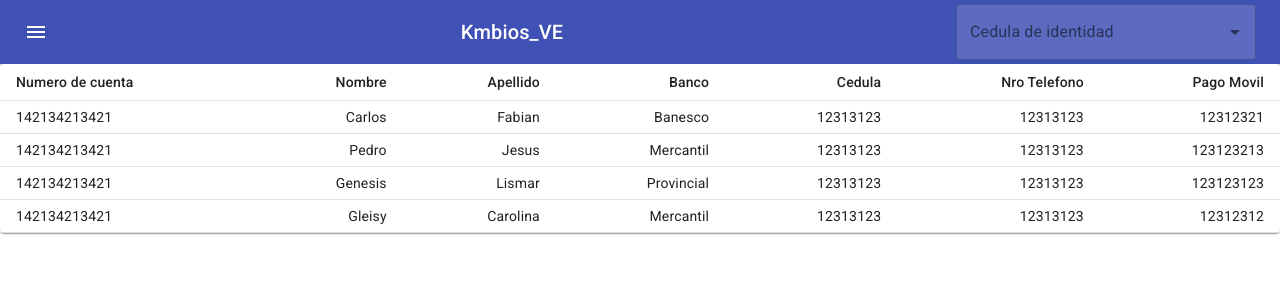
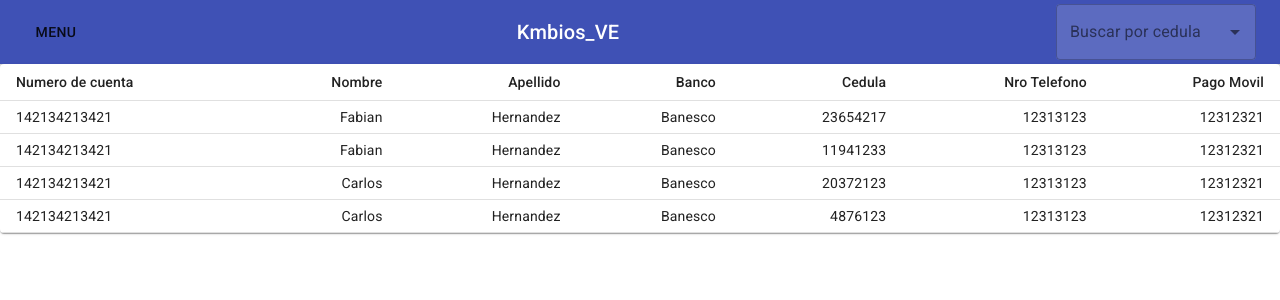
Before and after one commit to bian2510/front-kmbios_ve, a React (Create React App) app: page / in a window 1280 px wide. Shown: the top 300 px of the page. Built offline with nearby package versions, Linux system fonts and the light colour scheme.

Commit message:
autocomplete

```diff
--- a/package.json
+++ b/package.json
@@ -13,6 +13,7 @@
     "material-ui": "^0.20.2",
     "react": "^16.12.0",
     "react-dom": "^16.12.0",
+    "react-router-dom": "^5.1.2",
     "react-scripts": "3.3.0"
   },
   "scripts": {
--- a/src/App.js
+++ b/src/App.js
@@ -1,13 +1,24 @@
-import React from 'react';
+import React, {useState} from 'react';
 import Navigation from './Components/Header/Navigation'
 import './App.css';
 import AccountTable from './Components/Table/Table';
+import FormSignIn from './Components/Form/SignIn'
+import FormCreateBeneficiary  from './Components/Form/CreateBeneficiary'
+
+const beneficiaryData = [
+  {account_number: 142134213421, name: 'Fabian', lastName: 'Hernandez', bank: 'Banesco', personal_id: "23654217", telephone_number: 12313123, mobile_pay: 12312321},
+  {account_number: 142134213421, name: 'Fabian', lastName: 'Hernandez', bank: 'Banesco', personal_id: "11941233", telephone_number: 12313123, mobile_pay: 12312321},
+  {account_number: 142134213421, name: 'Carlos', lastName: 'Hernandez', bank: 'Banesco', personal_id: "20372123", telephone_number: 12313123, mobile_pay: 12312321},
+  {account_number: 142134213421, name: 'Carlos', lastName: 'Hernandez', bank: 'Banesco', personal_id: "4876123", telephone_number: 12313123, mobile_pay: 12312321}
+]
 
 function App() {
+  const [data, filterData] = useState(beneficiaryData)
+  const [temporalData, filterTemporalData] = useState(data)
   return (
     <div className="App">
-      <Navigation/>
-      <AccountTable/>
+      <Navigation data={data} temporalData={temporalData} filterTemporalData={filterTemporalData}/>
+      <AccountTable temporalData={temporalData}/>
     </div>
   );
 }
--- a/src/Components/Header/Autocomplete.jsx
+++ b/src/Components/Header/Autocomplete.jsx
@@ -3,24 +3,24 @@ import React from 'react';
 import TextField from '@material-ui/core/TextField';
 import Autocomplete from '@material-ui/lab/Autocomplete';
 
-export default function SearchBar() {
+export default function SearchBar(props) {
+  const { data, filterTemporalData, temporalData} = props;
+  function filterResult(event, data) {
+    filterTemporalData(data.filter((el) => {
+      return el.personal_id.startsWith(event.target.value)
+          }))
+  }
   return (
     <Autocomplete
       id="combo-box-demo"
-      options={top100Films}
+      options={temporalData}
       getOptionLabel={option => option.personal_id}
-      style={{ width: 300 }}
+      style={{ width: 200 }}
       renderInput={params => (
-        <TextField {...params} label="Cedula de identidad" variant="outlined" fullWidth />
-      )}
+        <TextField {...params} label="Buscar por cedula" variant="outlined"
+                               fullWidth onChange={(event)=> filterResult(event, data)}
+        />
+        )}
     />
   );
 }
-
-// Top 100 films as rated by IMDb users. http://www.imdb.com/chart/top
-const top100Films = [
-  {account_number: 142134213421, name: 'Carlos', lastName: 'Fabian', bank: 'Banesco', personal_id: 23654217, telephone_number: 12313123, mobile_pay: 12312321},
-  {account_number: 142134213421, name: 'Carlos', lastName: 'Fabian', bank: 'Banesco', personal_id: 11941233, telephone_number: 12313123, mobile_pay: 12312321},
-  {account_number: 142134213421, name: 'Carlos', lastName: 'Fabian', bank: 'Banesco', personal_id: 20372123, telephone_number: 12313123, mobile_pay: 12312321},
-  {account_number: 142134213421, name: 'Carlos', lastName: 'Fabian', bank: 'Banesco', personal_id: 4876123, telephone_number: 12313123, mobile_pay: 12312321}
-];
--- /dev/null
+++ b/src/Components/Header/Menu.jsx
@@ -0,0 +1,86 @@
+import React from 'react';
+import Button from '@material-ui/core/Button';
+import ClickAwayListener from '@material-ui/core/ClickAwayListener';
+import Grow from '@material-ui/core/Grow';
+import Paper from '@material-ui/core/Paper';
+import Popper from '@material-ui/core/Popper';
+import MenuItem from '@material-ui/core/MenuItem';
+import MenuList from '@material-ui/core/MenuList';
+import { makeStyles } from '@material-ui/core/styles';
+
+const useStyles = makeStyles(theme => ({
+  root: {
+    display: 'flex',
+  },
+  paper: {
+    marginRight: theme.spacing(2),
+  },
+}));
+
+export default function MenuListComposition() {
+  const classes = useStyles();
+  const [open, setOpen] = React.useState(false);
+  const anchorRef = React.useRef(null);
+
+  const handleToggle = () => {
+    setOpen(prevOpen => !prevOpen);
+  };
+
+  const handleClose = event => {
+    if (anchorRef.current && anchorRef.current.contains(event.target)) {
+      return;
+    }
+
+    setOpen(false);
+  };
+
+  function handleListKeyDown(event) {
+    if (event.key === 'Tab') {
+      event.preventDefault();
+      setOpen(false);
+    }
+  }
+
+  // return focus to the button when we transitioned from !open -> open
+  const prevOpen = React.useRef(open);
+  React.useEffect(() => {
+    if (prevOpen.current === true && open === false) {
+      anchorRef.current.focus();
+    }
+
+    prevOpen.current = open;
+  }, [open]);
+
+  return (
+    <div className={classes.root}>
+      <div>
+        <Button
+          ref={anchorRef}
+          aria-controls={open ? 'menu-list-grow' : undefined}
+          aria-haspopup="true"
+          onClick={handleToggle}
+        >
+          Menu
+        </Button>
+        <Popper open={open} anchorEl={anchorRef.current} role={undefined} transition disablePortal>
+          {({ TransitionProps, placement }) => (
+            <Grow
+              {...TransitionProps}
+              style={{ transformOrigin: placement === 'bottom' ? 'center top' : 'center bottom' }}
+            >
+              <Paper>
+                <ClickAwayListener onClickAway={handleClose}>
+                  <MenuList autoFocusItem={open} id="menu-list-grow" onKeyDown={handleListKeyDown}>
+                    <MenuItem onClick={handleClose}>Cuentas</MenuItem>
+                    <MenuItem onClick={handleClose}>Agregar cuenta</MenuItem>
+                    <MenuItem onClick={handleClose}>Cerrar sesion</MenuItem>
+                  </MenuList>
+                </ClickAwayListener>
+              </Paper>
+            </Grow>
+          )}
+        </Popper>
+      </div>
+    </div>
+  );
+}
--- a/src/Components/Header/Navigation.jsx
+++ b/src/Components/Header/Navigation.jsx
@@ -7,6 +7,7 @@ import { fade, makeStyles } from '@material-ui/core/styles';
 import MenuIcon from '@material-ui/icons/Menu';
 import SearchIcon from '@material-ui/icons/Search';
 import SearchBar from "./Autocomplete";
+import MenuListComposition from "./Menu"
 
 const useStyles = makeStyles(theme => ({
   root: {
@@ -61,31 +62,19 @@ const useStyles = makeStyles(theme => ({
   },
 }));
 
-export default function Navigation() {
+export default function Navigation(props) {
   const classes = useStyles();
-
+  const { data, temporalData, filterTemporalData} = props;
   return (
     <div className={classes.root}>
       <AppBar position="static">
         <Toolbar>
-          <IconButton
-            edge="start"
-            className={classes.menuButton}
-            color="inherit"
-            aria-label="open drawer"
-          >
-            <MenuIcon />
-          </IconButton>
+          <MenuListComposition/>
           <Typography className={classes.title} variant="h6" noWrap>
             Kmbios_VE
           </Typography>
           <div className={classes.search}>
-            <SearchBar placeholder="Search…"
-              classes={{
-                root: classes.inputRoot,
-                input: classes.inputInput,
-              }}
-              inputProps={{ 'aria-label': 'search' }}/>
+            <SearchBar data={data} temporalData={temporalData} filterTemporalData={filterTemporalData}/>
           </div>
         </Toolbar>
       </AppBar>
--- a/src/Components/Table/Table.jsx
+++ b/src/Components/Table/Table.jsx
@@ -12,21 +12,12 @@ const useStyles = makeStyles({
   table: {
     minWidth: 650,
   },
-});
+})
 
-function createData(account_number, name, lastName, bank, personal_id, telephone_number, mobile_pay) {
-  return { account_number, name, lastName, bank, personal_id, telephone_number, mobile_pay };
-}
-
-const rows = [
-  createData(142134213421, 'Carlos', 'Fabian', 'Banesco', 12313123, 12313123, 12312321),
-  createData(142134213421, 'Pedro', 'Jesus', 'Mercantil', 12313123, 12313123, 123123213),
-  createData(142134213421, 'Genesis', 'Lismar', 'Provincial', 12313123, 12313123, 123123123),
-  createData(142134213421, 'Gleisy', 'Carolina', 'Mercantil', 12313123, 12313123, 12312312)
-];
-
-export default function AccountTable() {
+export default function AccountTable(props) {
+  const { temporalData} = props;
   const classes = useStyles();
+  console.log(temporalData)
 
   return (
     <TableContainer component={Paper}>
@@ -43,17 +34,17 @@ export default function AccountTable() {
           </TableRow>
         </TableHead>
         <TableBody>
-          {rows.map(row => (
-            <TableRow key={row.name}>
+          {temporalData.map(beneficiary => (
+            <TableRow>
               <TableCell component="th" scope="row">
-                {row.account_number}
+                {beneficiary.account_number}
               </TableCell>
-              <TableCell align="right">{row.name}</TableCell>
-              <TableCell align="right">{row.lastName}</TableCell>
-              <TableCell align="right">{row.bank}</TableCell>
-              <TableCell align="right">{row.personal_id}</TableCell>
-              <TableCell align="right">{row.telephone_number}</TableCell>
-              <TableCell align="right">{row.mobile_pay}</TableCell>
+              <TableCell align="right">{beneficiary.name}</TableCell>
+              <TableCell align="right">{beneficiary.lastName}</TableCell>
+              <TableCell align="right">{beneficiary.bank}</TableCell>
+              <TableCell align="right">{beneficiary.personal_id}</TableCell>
+              <TableCell align="right">{beneficiary.telephone_number}</TableCell>
+              <TableCell align="right">{beneficiary.mobile_pay}</TableCell>
             </TableRow>
           ))}
         </TableBody>
```
Also changed, not shown: 1 other file (tests, documents, lock files or other folders).
